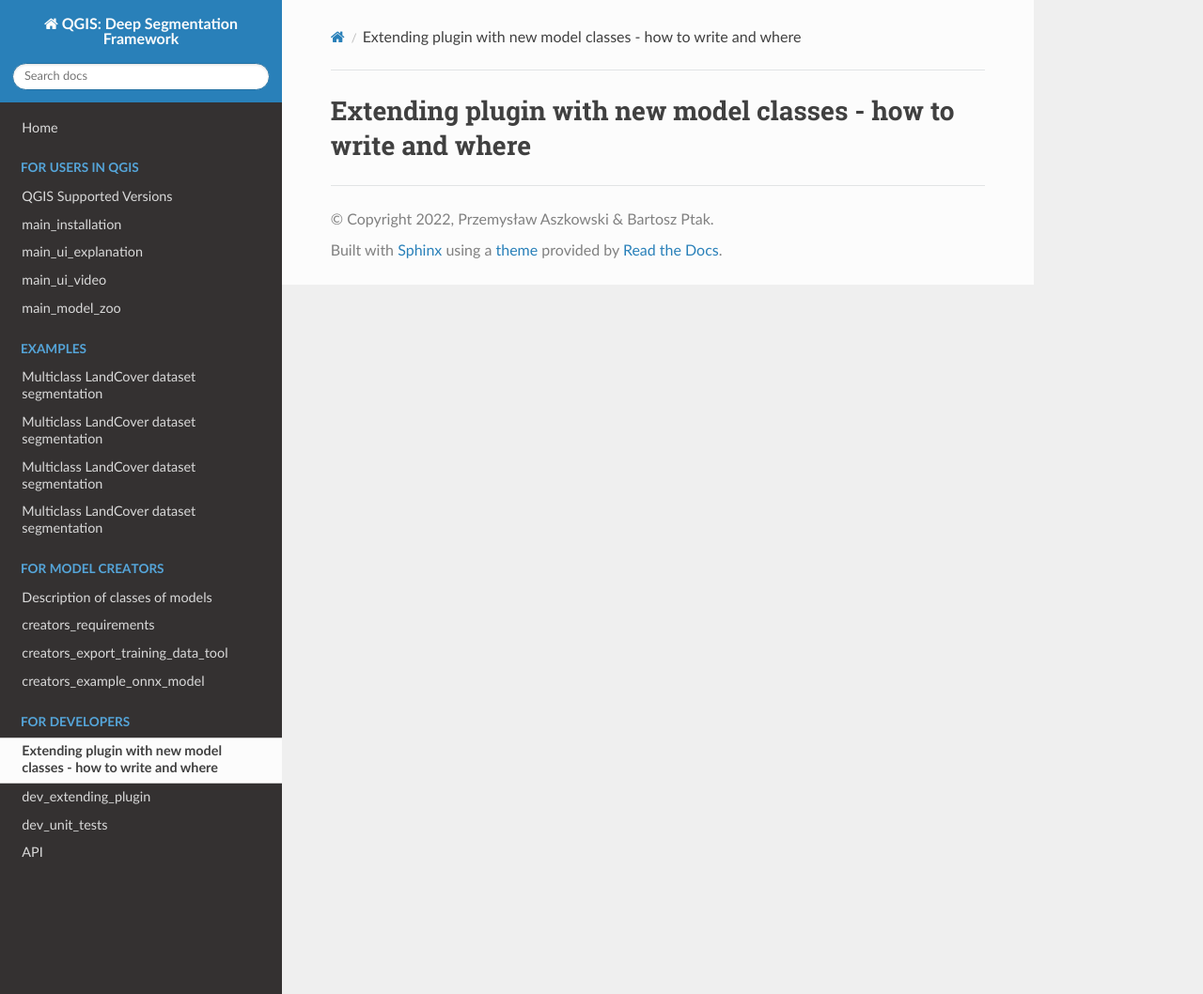
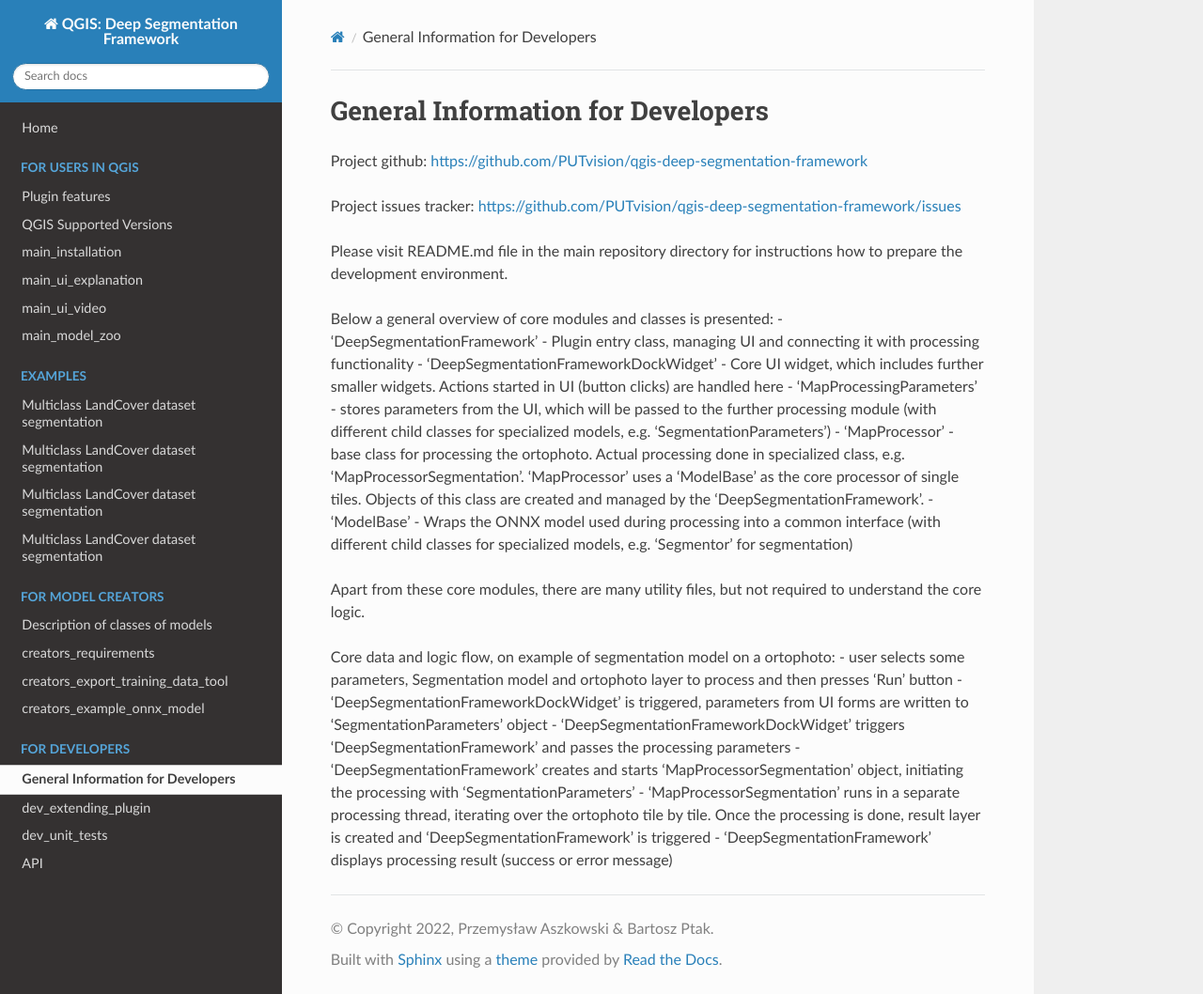
Before and after one commit to PUTvision/qgis-plugin-deepness, a Sphinx documentation site: the page built from docs/source/dev/dev_general_info.rst, in a window 1280 px wide and 1058 px high. Shown: the whole window at 94% size. Built offline with Sphinx 7.4.7 and the Read the Docs theme 2.0.0, drawn with Linux system fonts in a browser that asks for light colours.

Commit message:
Some documentation added

```diff
--- a/docs/source/dev/dev_general_info.rst
+++ b/docs/source/dev/dev_general_info.rst
@@ -1,2 +1,32 @@
-Extending plugin with new model classes - how to write and where
+General Information for Developers
 =====
+
+Project github: https://github.com/PUTvision/qgis-deep-segmentation-framework
+
+Project issues tracker: https://github.com/PUTvision/qgis-deep-segmentation-framework/issues
+
+Please visit README.md file in the main repository directory for instructions how to prepare the development environment.
+
+
+
+Below a general overview of core modules and classes is presented:
+- 'DeepSegmentationFramework' - Plugin entry class, managing UI and connecting it with processing functionality
+- 'DeepSegmentationFrameworkDockWidget' - Core UI widget, which includes further smaller widgets. Actions started in UI (button clicks) are handled here
+- 'MapProcessingParameters' - stores parameters from the UI, which will be passed to the further processing module
+(with different child classes for specialized models, e.g. 'SegmentationParameters')
+- 'MapProcessor' - base class for processing the ortophoto. Actual processing done in specialized class,
+e.g. 'MapProcessorSegmentation'. 'MapProcessor' uses a 'ModelBase' as the core processor of single tiles.
+Objects of this class are created and managed by the 'DeepSegmentationFramework'.
+- 'ModelBase' - Wraps the ONNX model used during processing into a common interface
+(with different child classes for specialized models, e.g. 'Segmentor' for segmentation)
+
+Apart from these core modules, there are many utility files, but not required to understand the core logic.
+
+
+Core data and logic flow, on example of segmentation model on a ortophoto:
+- user selects some parameters, Segmentation model and ortophoto layer to process and then presses 'Run' button
+- 'DeepSegmentationFrameworkDockWidget' is triggered, parameters from UI forms are written to 'SegmentationParameters' object
+- 'DeepSegmentationFrameworkDockWidget' triggers 'DeepSegmentationFramework' and passes the processing parameters
+- 'DeepSegmentationFramework' creates and starts 'MapProcessorSegmentation' object, initiating the processing with 'SegmentationParameters'
+- 'MapProcessorSegmentation' runs in a separate processing thread, iterating over the ortophoto tile by tile. Once the processing is done, result layer is created and 'DeepSegmentationFramework' is triggered
+- 'DeepSegmentationFramework' displays processing result (success or error message)
--- a/docs/source/index.rst
+++ b/docs/source/index.rst
@@ -14,6 +14,7 @@ Home
    :maxdepth: 2
    :caption: For Users in QGis
 
+   main/main_features
    main/main_supported_versions
    main/main_installation
    main/main_ui_explanation
```
Also changed, not shown: README.md (+0 -9 lines), docs/source/creators/creators_requirements.rst (+18 -0 lines), docs/source/dev/dev_extending_plugin.rst (+11 -0 lines), docs/source/dev/dev_unit_tests.rst (+11 -0 lines), docs/source/main/main_features.rst (added, +15 -0 lines), 5 other files.
